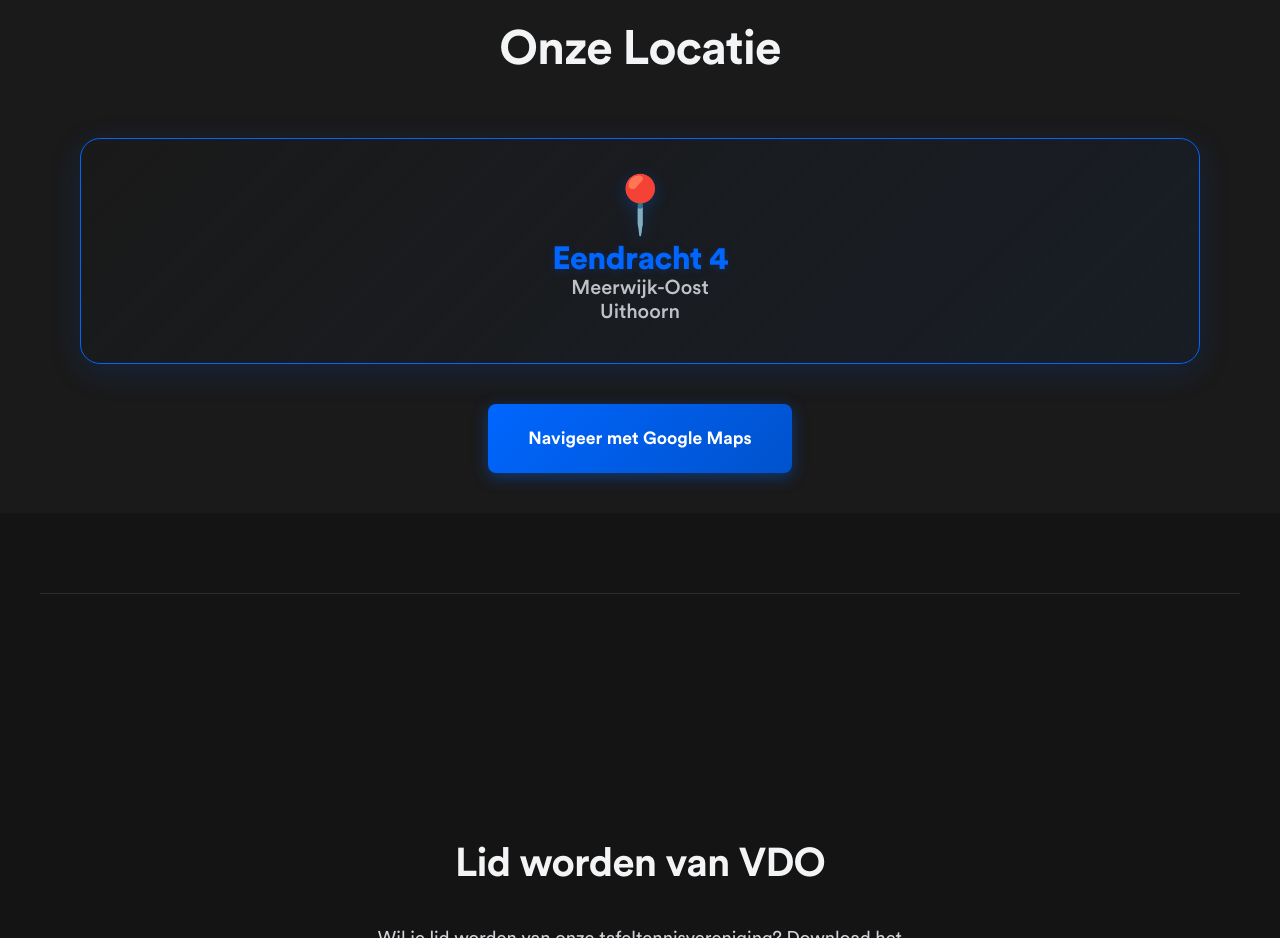
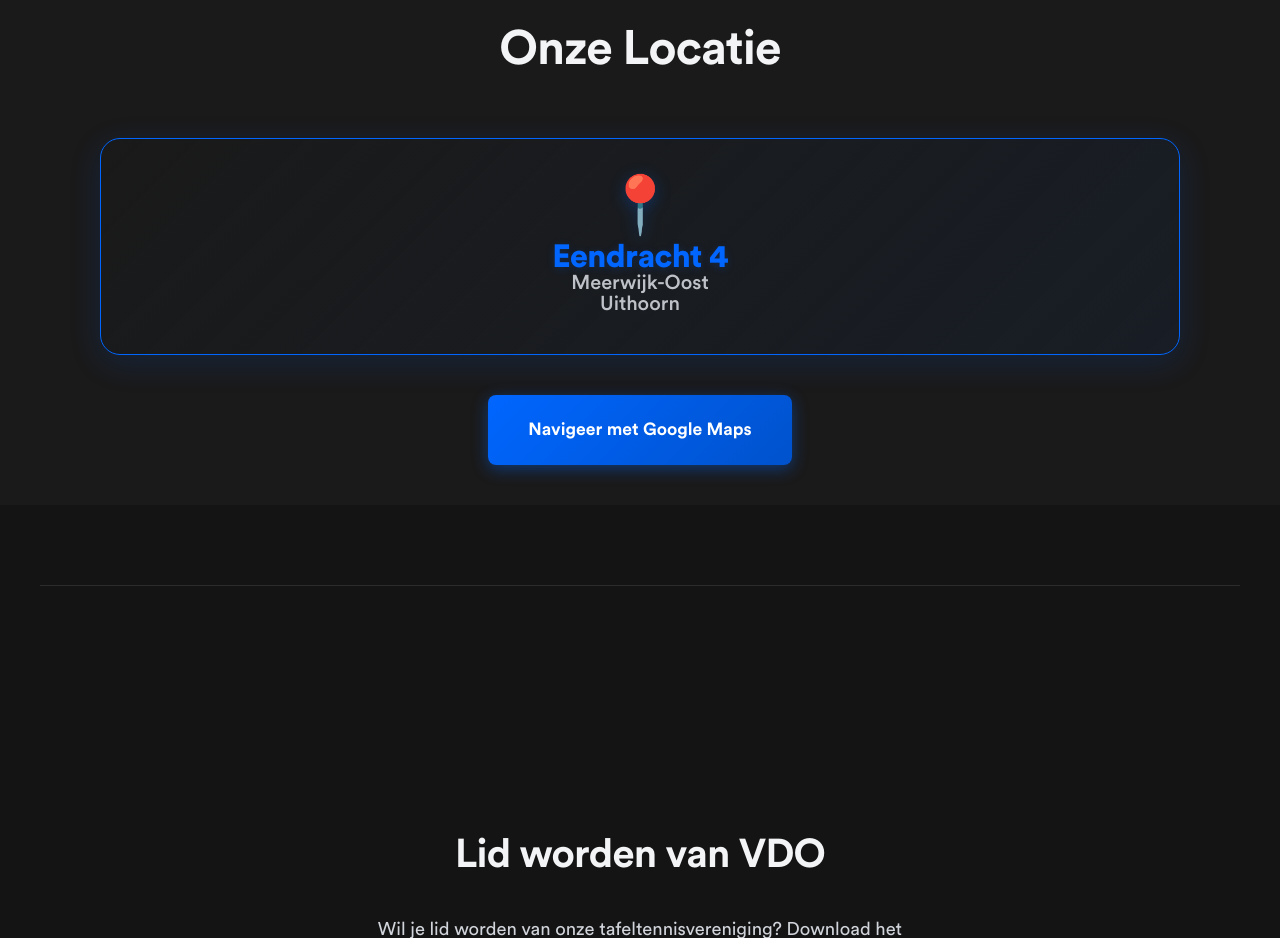
Before and after one commit to DionSlegt/websiteVDO, a website: page index.html in a window 1280 px wide. Shown: the part 2340-3278 px from the top of the page. Drawn offline with Linux system fonts and the light colour scheme.

Commit message:
Make location box even wider (1400px) and text spacing tighter

```diff
--- a/styles.css
+++ b/styles.css
@@ -533,15 +533,15 @@ section {
 
 .location-info {
     text-align: center;
-    max-width: 1200px;
+    max-width: 1400px;
     margin: 0 auto;
     width: 100%;
-    padding: 0 20px;
+    padding: 0 40px;
 }
 
 .location-card {
     background: linear-gradient(135deg, var(--bg-section) 0%, rgba(0, 102, 255, 0.05) 100%);
-    padding: 2.5rem 4rem;
+    padding: 2.5rem 5rem;
     border-radius: 20px;
     border: 1px solid var(--primary-color);
     box-shadow: 0 8px 32px rgba(0, 102, 255, 0.15);
@@ -550,7 +550,7 @@ section {
     display: flex;
     flex-direction: column;
     align-items: center;
-    gap: 0.5rem;
+    gap: 0.4rem;
     position: relative;
     overflow: hidden;
     width: 100%;
@@ -582,7 +582,7 @@ section {
 .location-address-block {
     display: flex;
     flex-direction: column;
-    gap: 0.1rem;
+    gap: 0.05rem;
     align-items: center;
 }
 
@@ -593,7 +593,7 @@ section {
     margin: 0;
     letter-spacing: -0.02em;
     text-shadow: 0 2px 8px rgba(0, 102, 255, 0.2);
-    line-height: 1;
+    line-height: 0.95;
 }
 
 .location-details {
@@ -602,7 +602,7 @@ section {
     margin: 0;
     font-weight: 500;
     opacity: 0.9;
-    line-height: 1.1;
+    line-height: 1;
 }
 
 .location-button {
```
